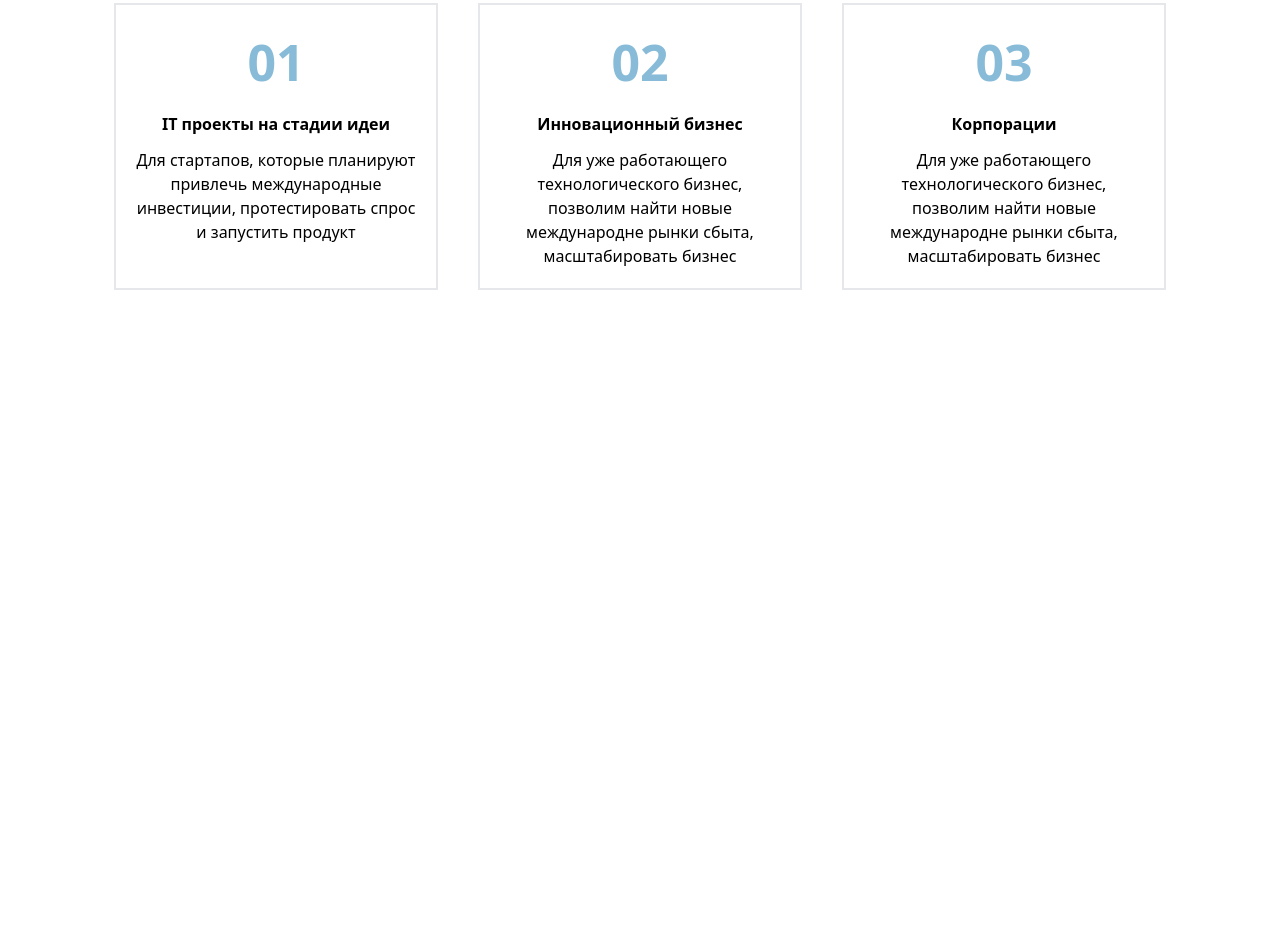
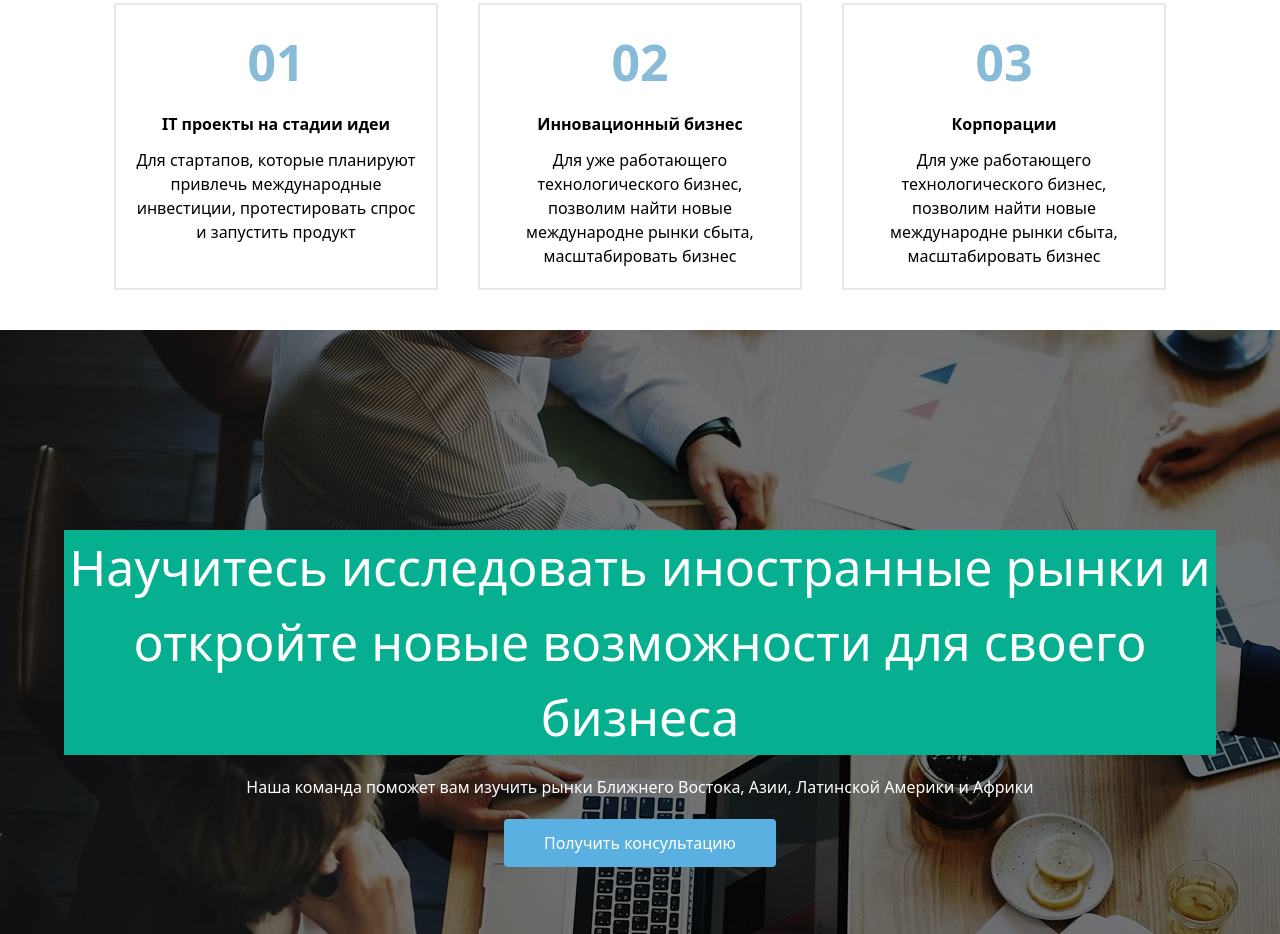
Before and after one commit to abubakrhomidov2009-ux/abubakr-exam, a website: page index.html in a window 1280 px wide. Shown: the part 1809-2743 px from the top of the page. Before the commit the page ends 2139 px from the top, so only its background shows below. Drawn offline with Linux system fonts and the light colour scheme.

Commit message:
forth section

```diff
--- a/index.html
+++ b/index.html
@@ -123,6 +123,16 @@
             </div>
         </div>
     </div>
+
+    <div class="bg-[url(bg3.png)] md:h-120 lg:h-151 h-160 bg-no-repeat bg-cover">
+        <div class="max-w-300 m-auto w-[90%] text-white  text-center pt-50 flex flex-col gap-5">
+            <h1 class="lg:text-[50px] text-[30px]  bg-[#07AF91] ">Научитесь исследовать иностранные рынки и откройте новые возможности для своего бизнеса</h1>
+
+            <p>Наша команда поможет вам изучить рынки Ближнего Востока, Азии, Латинской Америки и Африки</p>
+
+            <div><button class="bg-[#5AB0E0] py-3 px-10 rounded-sm">Получить консультацию</button></div>
+        </div>
+    </div>
 </body>
 
 </html>
```
Also changed, not shown: src/bg3.png (added), src/output.css.
